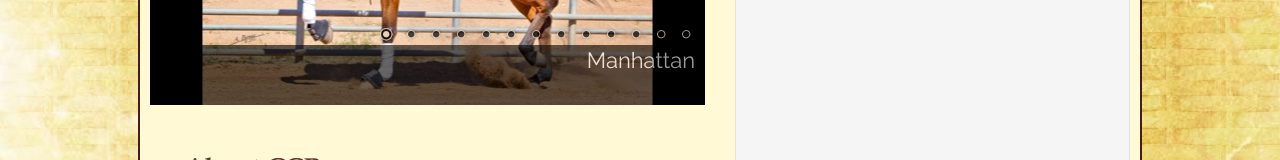
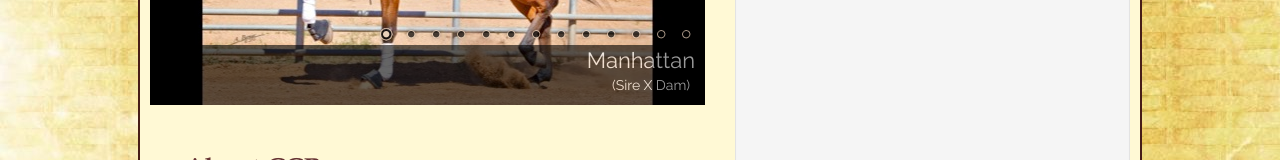
Before and after one commit to kmni/caliente, a plain HTML site: page index.html in a window 1280 px wide. Both pictures are taken after a click on the link "Prev". Shown: the part 560-720 px from the top of the page. Drawn offline with nearby package versions, Linux system fonts and the light colour scheme.

Commit message:
slideshow photo descriptions

```diff
--- a/index.html
+++ b/index.html
@@ -70,7 +70,7 @@
 
                             <div id="htmlcaption_0" class="nivo-html-caption">
                                 <div class="slider_big">Manhattan</div>
-                                <p>&nbsp;</p>
+                                <p>(Sire X Dam)</p>
                             </div>
                             <div id="htmlcaption_1" class="nivo-html-caption">
                                 <div class="slider_big">Manhattan</div>
```
